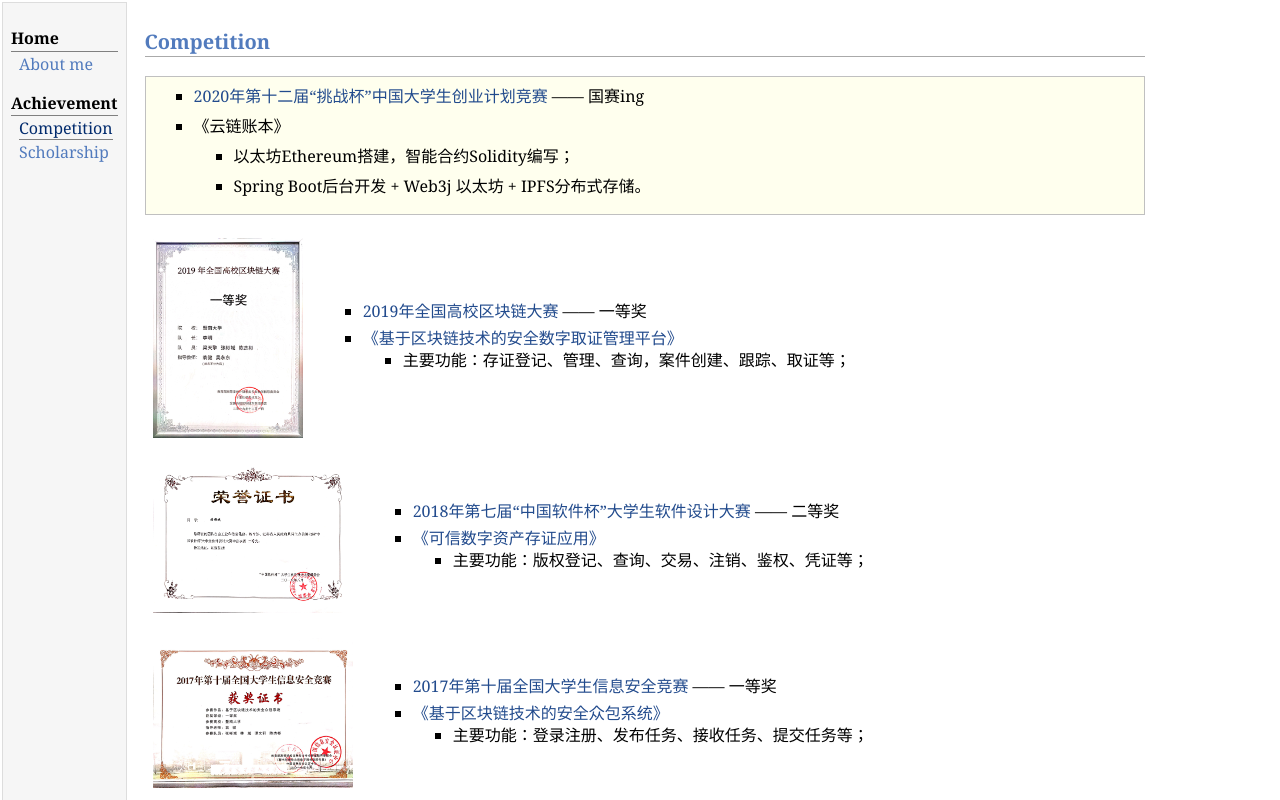
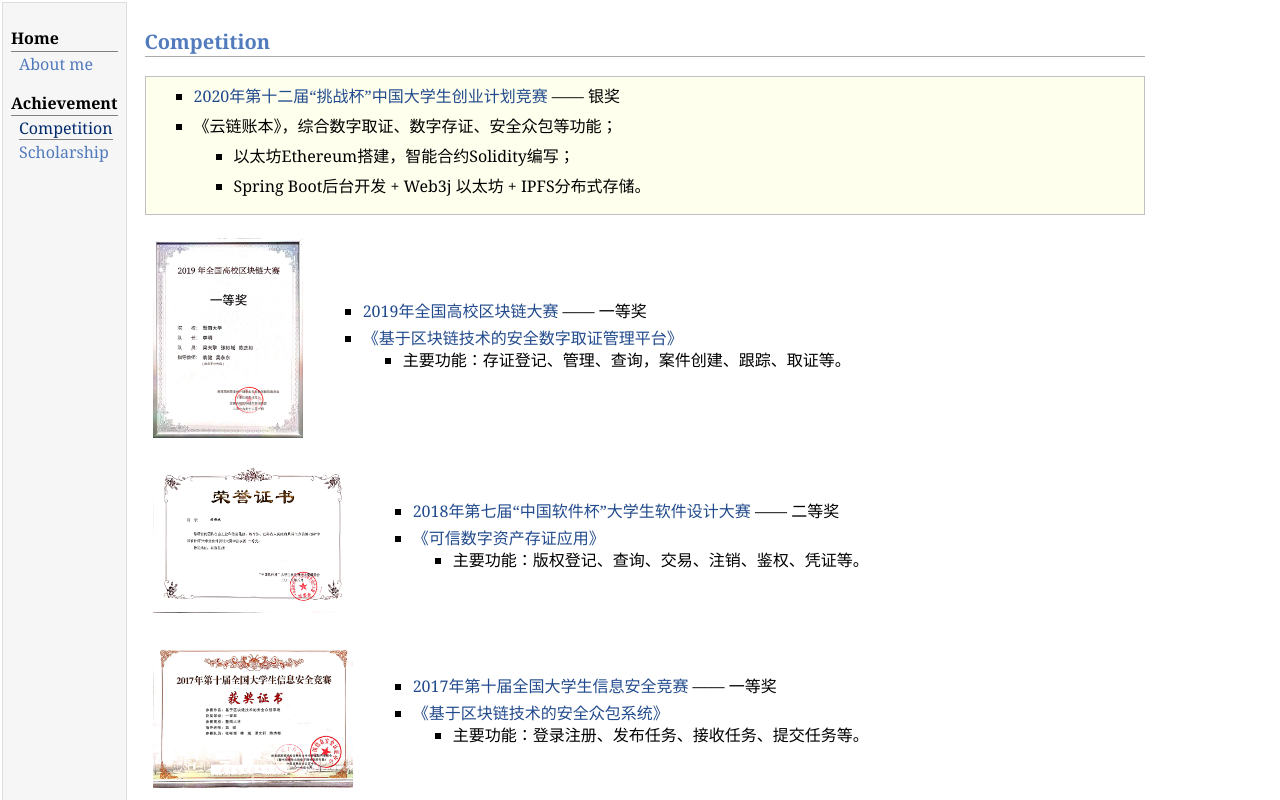
Before and after one commit to zhangbincheng1997/zhangbincheng1997.github.io, a plain HTML site: page competition.html in a window 1280 px wide. Shown: the top 800 px of the page. Drawn offline with Linux system fonts and the light colour scheme.

Commit message:
网易实习

```diff
--- a/competition.html
+++ b/competition.html
@@ -26,11 +26,11 @@
 <div class="infoblock">
 <div class="blockcontent">
 <ul>
-<li><p><a href="http://tiaozhanbei.youth.cn/" target=&ldquo;blank&rdquo;>2020年第十二届“挑战杯”中国大学生创业计划竞赛</a> —— 国赛ing
+<li><p><a href="http://tiaozhanbei.youth.cn/" target=&ldquo;blank&rdquo;>2020年第十二届“挑战杯”中国大学生创业计划竞赛</a> —— 银奖
 
 </p>
 </li>
-<li><p>《云链账本》
+<li><p>《云链账本》，综合数字取证、数字存证、安全众包等功能；
 
 </p>
 <ul>
@@ -58,7 +58,7 @@
 
 </p>
 <ul>
-<li><p>主要功能：存证登记、管理、查询，案件创建、跟踪、取证等；
+<li><p>主要功能：存证登记、管理、查询，案件创建、跟踪、取证等。
 
 </p>
 </li>
@@ -78,7 +78,7 @@
 
 </p>
 <ul>
-<li><p>主要功能：版权登记、查询、交易、注销、鉴权、凭证等；
+<li><p>主要功能：版权登记、查询、交易、注销、鉴权、凭证等。
 
 </p>
 </li>
@@ -98,7 +98,7 @@
 
 </p>
 <ul>
-<li><p>主要功能：登录注册、发布任务、接收任务、提交任务等；
+<li><p>主要功能：登录注册、发布任务、接收任务、提交任务等。
 
 </p>
 </li>
```
Also changed, not shown: index.html (+1 -1 lines), 2 other files.
